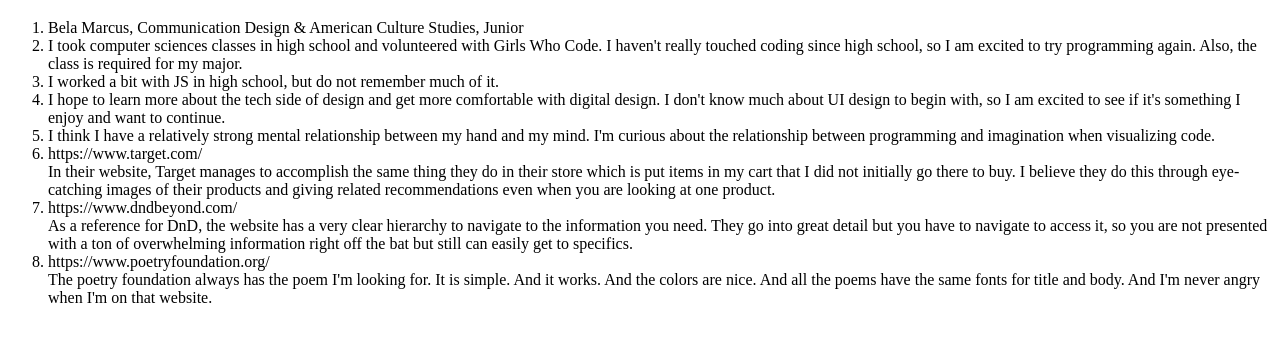
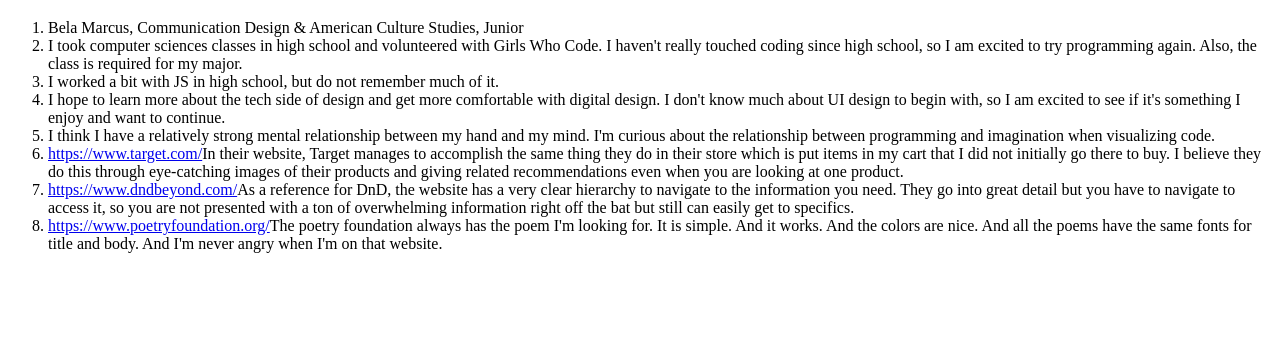
Before and after one commit to belamarcus/iffall2022, a plain HTML site: page publish/intro-questions/index.html in a window 1280 px wide. Shown: the part 61-402 px from the top of the page. Drawn offline with Linux system fonts and the light colour scheme.

Commit message:
Add files via upload

```diff
--- a/publish/intro-questions/index.html
+++ b/publish/intro-questions/index.html
@@ -14,9 +14,9 @@
                 <li>I worked a bit with JS in high school, but do not remember much of it.</li>
                 <li>I hope to learn more about the tech side of design and get more comfortable with digital design. I don't know much about UI design to begin with, so I am excited to see if it's something I enjoy and want to continue.</li>
                 <li>I think I have a relatively strong mental relationship between my hand and my mind. I'm curious about the relationship between programming and imagination when visualizing code.</li>
-                <li><nav>https://www.target.com/</nav>In their website, Target manages to accomplish the same thing they do in their store which is put items in my cart that I did not initially go there to buy. I believe they do this through eye-catching images of their products and giving related recommendations even when you are looking at one product.</li>
-                <li><nav>https://www.dndbeyond.com/</nav>As a reference for DnD, the website has a very clear hierarchy to navigate to the information you need. They go into great detail but you have to navigate to access it, so you are not presented with a ton of overwhelming information right off the bat but still can easily get to specifics.</li>
-                <li><nav>https://www.poetryfoundation.org/</nav>The poetry foundation always has the poem I'm looking for. It is simple. And it works. And the colors are nice. And all the poems have the same fonts for title and body. And I'm never angry when I'm on that website.</li>
+                <li><a href="https://www.target.com/">https://www.target.com/</a>In their website, Target manages to accomplish the same thing they do in their store which is put items in my cart that I did not initially go there to buy. I believe they do this through eye-catching images of their products and giving related recommendations even when you are looking at one product.</li>
+                <li><a href="https://www.dndbeyond.com/">https://www.dndbeyond.com/</a>As a reference for DnD, the website has a very clear hierarchy to navigate to the information you need. They go into great detail but you have to navigate to access it, so you are not presented with a ton of overwhelming information right off the bat but still can easily get to specifics.</li>
+                <li><a href="https://www.poetryfoundation.org/">https://www.poetryfoundation.org/</a>The poetry foundation always has the poem I'm looking for. It is simple. And it works. And the colors are nice. And all the poems have the same fonts for title and body. And I'm never angry when I'm on that website.</li>
             </ol>
         </body>
     </head>
```
